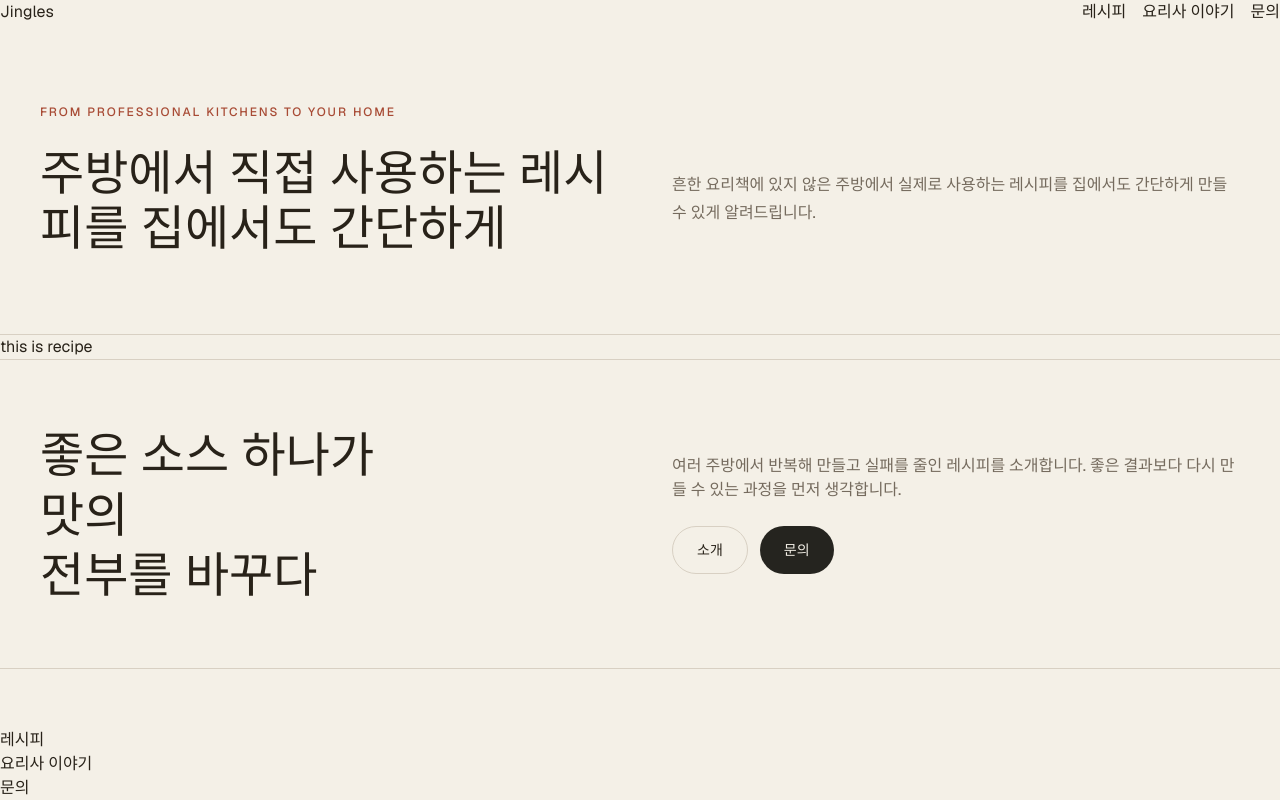
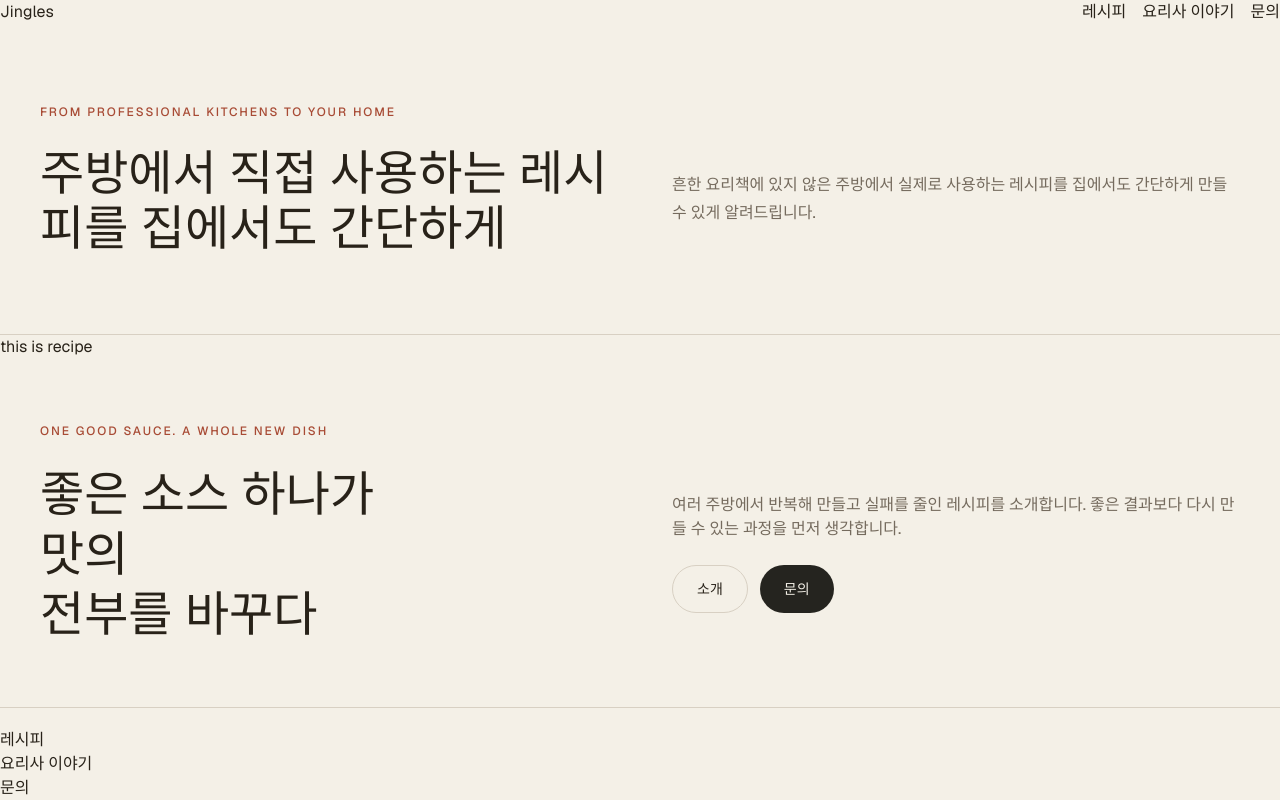
Before and after one commit to jkang95/recipe-website, a Next.js app: page / in a window 1280 px wide. Built offline with nearby package versions, Linux system fonts and the light colour scheme.

Commit message:
영어 문구 추가 및 border line 범위를 부모요소인 section에서 div로 변경

```diff
--- a/app/components/home/about-contact-cta.tsx
+++ b/app/components/home/about-contact-cta.tsx
@@ -2,15 +2,13 @@ import Link from "next/link";
 
 export default function AboutContactCta() {
   return (
-    <section
-      aria-labelledby="about-contact-heading"
-      className="mx-auto max-w-7xl border-y border-line bg-canvas"
-    >
-      <div className="mx-auto grid w-full max-w-7xl grid-cols-1 gap-8 px-6 py-12 sm:px-8 md:grid-cols-2 md:items-center md:gap-16 md:px-10 md:py-16">
-        <h2
-          id="about-contact-heading"
-          className="max-w-md font-serif text-4xl leading-tight text-ink md:text-5xl"
-        >
+    <section aria-labelledby="about-contact-heading" className="bg-canvas">
+      <div className="mx-auto grid w-full max-w-7xl grid-cols-1 gap-y-4 border-b border-line px-6 py-12 sm:px-8 md:grid-cols-2 md:items-center md:gap-x-16 md:gap-y-6 md:px-10 md:py-16">
+        <p className="text-xs font-medium tracking-[0.16em] text-accent md:col-span-2">
+          ONE GOOD SAUCE. A WHOLE NEW DISH
+        </p>
+
+        <h2 id="about-contact-heading" className="max-w-md font-serif text-4xl leading-tight text-ink md:text-5xl">
           좋은 소스 하나가
           <br />
           맛의
@@ -18,24 +16,18 @@ export default function AboutContactCta() {
           전부를 바꾸다
         </h2>
 
-        <div className="max-w-xl">
+        <div className="max-w-xl md:justify-self-end">
           <p className="text-body">
             여러 주방에서 반복해 만들고 실패를 줄인 레시피를 소개합니다. 좋은
             결과보다 다시 만들 수 있는 과정을 먼저 생각합니다.
           </p>
 
           <div className="mt-6 flex flex-wrap gap-3">
-            <Link
-              href="/about"
-              className="inline-flex min-h-12 items-center justify-center rounded-full border border-line px-6 py-3 text-sm text-ink transition-colors hover:bg-surface focus-visible:outline-2 focus-visible:outline-offset-4 focus-visible:outline-ink"
-            >
+            <Link href="/about" className="inline-flex min-h-12 items-center justify-center rounded-full border border-line px-6 py-3 text-sm text-ink transition-colors hover:bg-surface focus-visible:outline-2 focus-visible:outline-offset-4 focus-visible:outline-ink">
               소개
             </Link>
 
-            <Link
-              href="/contact"
-              className="inline-flex min-h-12 items-center justify-center rounded-full bg-cta px-6 py-3 text-sm text-canvas transition-colors hover:bg-cta-hover focus-visible:outline-2 focus-visible:outline-offset-4 focus-visible:outline-ink"
-            >
+            <Link href="/contact" className="inline-flex min-h-12 items-center justify-center rounded-full bg-cta px-6 py-3 text-sm text-canvas transition-colors hover:bg-cta-hover focus-visible:outline-2 focus-visible:outline-offset-4 focus-visible:outline-ink">
               문의
             </Link>
           </div>
```
